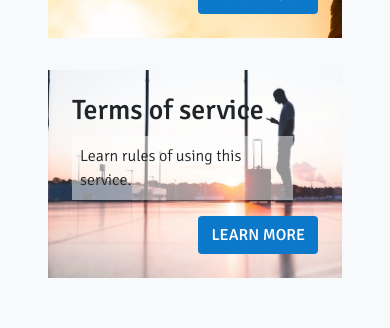
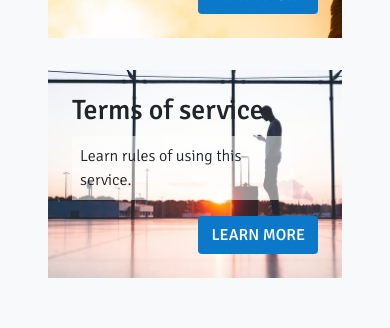
Before and after one commit to belcosta/Flight-with-us, a React (Create React App) app in the folder frontend/: page / in a window 390 px wide. Shown: the part 2647-2975 px from the top of the page. Built offline with nearby package versions, Linux system fonts and the light colour scheme; no server answers; a web font is replaced by a local one.

Commit message:
small stylling changes (responsiveness)

```diff
--- a/frontend/src/App.css
+++ b/frontend/src/App.css
@@ -19,7 +19,7 @@ main {
   grid-area: special-offers;
 }
 
-@media (min-width: 320px) and (max-width: 425em) {
+@media (min-width: 320px) and (max-width: 600em) {
   .home {
     grid-template-columns: 18% 64% 18%;
     grid-template-rows: auto;
@@ -30,7 +30,7 @@ main {
       "special-offers special-offers special-offers";
   }
 }
-@media (min-width: 426px) and (max-width: 1024px) {
+@media (min-width: 601px) and (max-width: 1200px) {
   .home {
     display: grid;
     grid-template-columns: 2.5fr 1fr;
--- a/frontend/src/components/Article.css
+++ b/frontend/src/components/Article.css
@@ -33,7 +33,7 @@
 .landing .terms {
   /* color: white; */
   background-size: 320%;
-  background-position: 46% 50%;
+  background-position: 48% 46%;
 }
 
 @media screen and (max-width: 400px) {
```
